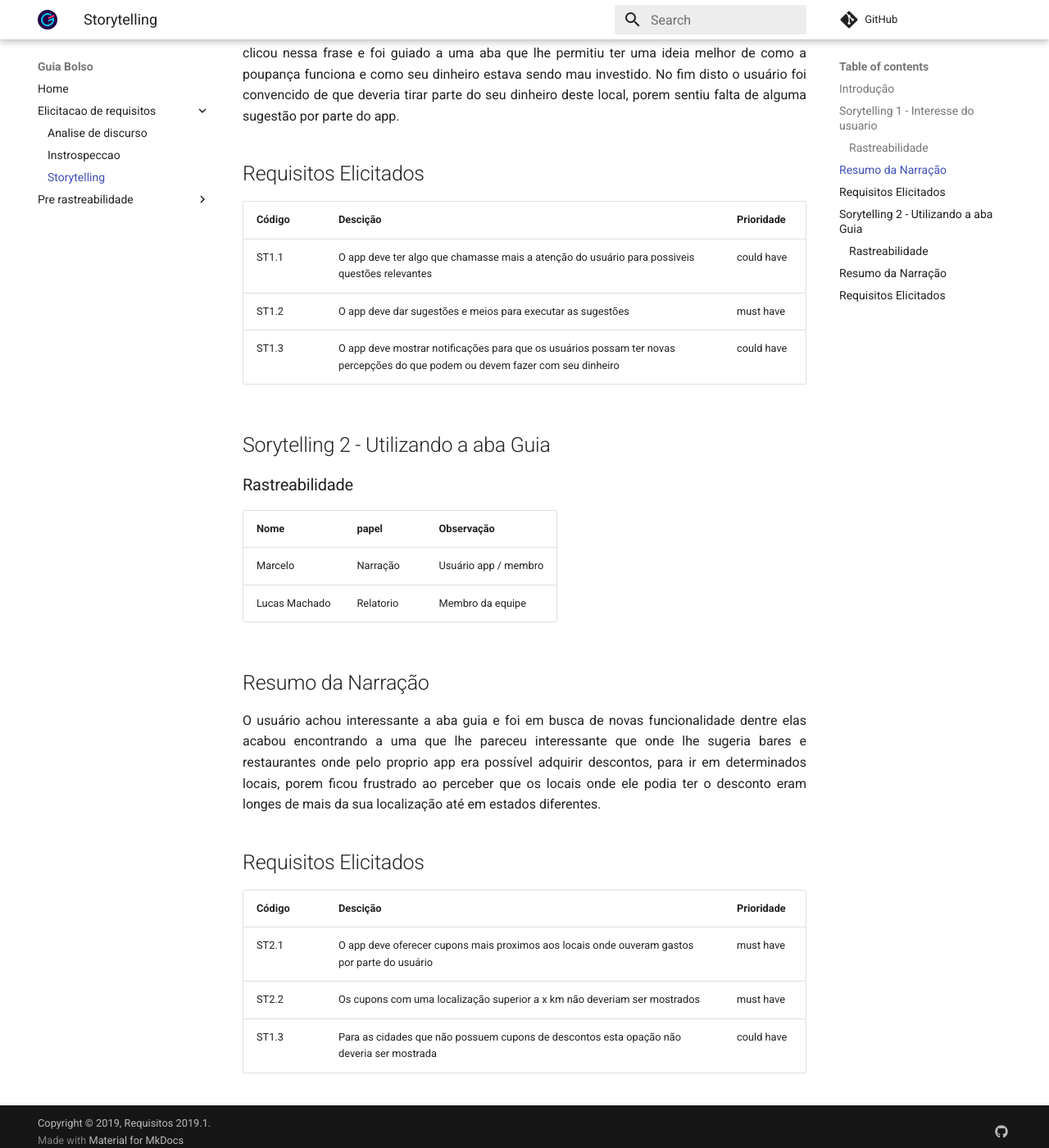
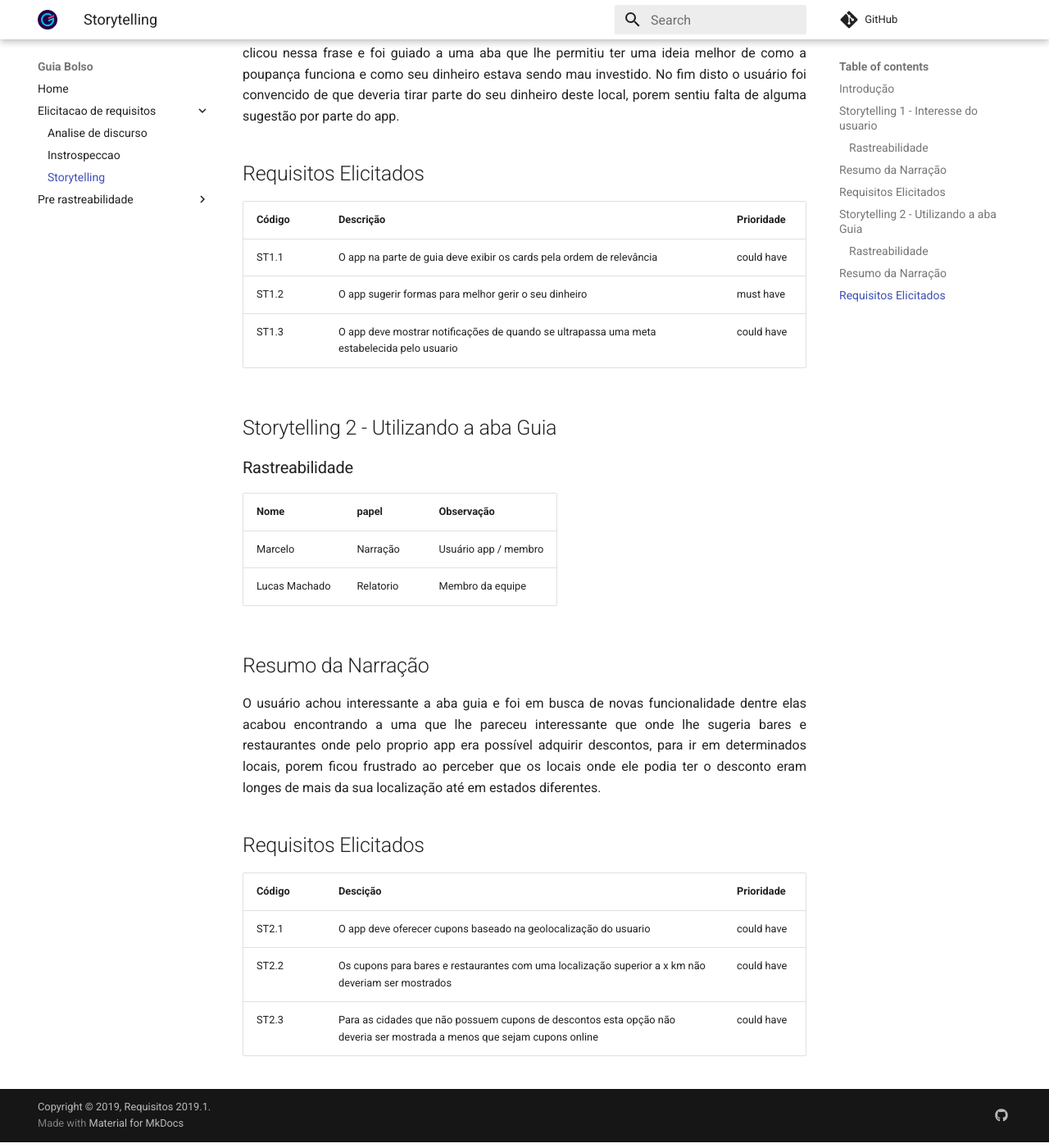
Before and after one commit to fga-disciplinas/2019.1-Guia-Bolso, an MkDocs documentation site: the page built from docs/elicitacao-de-requisitos/storytelling.md, in a window 1280 px wide and 1400 px high, scrolled down 790 px. Shown: the whole window at 82% size. Built offline with MkDocs 1.6.1 and Material for MkDocs 9.7.7, drawn with Linux system fonts in a browser that asks for light colours; comment, search, counter and statistics services are not loaded; some of the changed text lies outside the part shown.

Commit message:
Corrigindo os requisitos elicitados
Co-authored-by: Marcelo <santos46ma@gmail.com>

```diff
--- a/docs/elicitacao-de-requisitos/storytelling.md
+++ b/docs/elicitacao-de-requisitos/storytelling.md
@@ -2,7 +2,7 @@
 
 <p align="justify"> Elicitar utilizando o método storytelling trabalha a ideia de adquirir conhecimento por meio de histórias sejam elas contadas por um grupo de pessoas ou até mesmo uma organização. A equipe realizou um storytelling com um pai de um dos membros da equipe que recentemente começou a utilizar o app Guiabolso. Este conta como está sendo a sua experiência com o app enquanto os outros membros escutavam e anotavam. Abaixo esta um relatório da narrativa.</p>
 
-## Sorytelling 1 - Interesse do usuario
+## Storytelling 1 - Interesse do usuario
 
 ### Rastreabilidade
 
@@ -13,17 +13,17 @@
 
 ## Resumo da Narração
 
-<p aling= "justify"> O usuário começou a utilizar o app Guiabolso recentemente pelo fato de um colega te-lo recomendado para poder melhor observar como o seu dinheiro esta sendo gasto, logo no primeiro mês escavando o app viu uma frase que lhe chamou atenção, a frase era "Você tem na poupança X valor. Mas será que esse é o melhor lugar pra esse dinheiro?", rapidamente ele clicou nessa frase e foi guiado a uma aba que lhe permitiu ter uma ideia melhor de como a poupança funciona e como seu dinheiro estava sendo mau investido. No fim disto o usuário foi convencido de que deveria tirar parte do seu dinheiro deste local, porem sentiu falta de alguma sugestão por parte do app.</p>
+O usuário começou a utilizar o app Guiabolso recentemente pelo fato de um colega te-lo recomendado para poder melhor observar como o seu dinheiro esta sendo gasto, logo no primeiro mês escavando o app viu uma frase que lhe chamou atenção, a frase era "Você tem na poupança X valor. Mas será que esse é o melhor lugar pra esse dinheiro?", rapidamente ele clicou nessa frase e foi guiado a uma aba que lhe permitiu ter uma ideia melhor de como a poupança funciona e como seu dinheiro estava sendo mau investido. No fim disto o usuário foi convencido de que deveria tirar parte do seu dinheiro deste local, porem sentiu falta de alguma sugestão por parte do app.
 
 ## Requisitos Elicitados
 
-| Código | Descição | Prioridade |
+| Código | Descrição | Prioridade |
 | -- | -- | -- |
-| ST1.1 | O app deve ter algo que chamasse mais a atenção do usuário para possiveis questões relevantes | could have |
-| ST1.2 | O app deve dar sugestões e meios para executar as sugestões | must have |
-| ST1.3 | O app deve mostrar notificações para que os usuários possam ter novas percepções do que podem ou devem fazer com seu dinheiro | could have |
+| ST1.1 | O app na parte de guia deve exibir os cards pela ordem de relevância  | could have |
+| ST1.2 | O app sugerir formas para melhor gerir o seu dinheiro | must have |
+| ST1.3 | O app deve mostrar notificações de quando se ultrapassa uma meta estabelecida pelo usuario | could have |
 
-## Sorytelling 2 - Utilizando a aba Guia
+## Storytelling 2 - Utilizando a aba Guia
 
 ### Rastreabilidade
 
@@ -40,6 +40,6 @@
 
 | Código | Descição | Prioridade |
 | -- | -- | -- |
-| ST2.1 | O app deve oferecer cupons mais proximos aos locais onde ouveram gastos por parte do usuário | must  have |
-| ST2.2 | Os cupons com uma localização superior a x km não deveriam ser mostrados | must have |
-| ST1.3 | Para as cidades que não possuem cupons de descontos esta opação não deveria ser mostrada  | could have |
+| ST2.1 | O app deve oferecer cupons baseado na geolocalização do usuario | could have |
+| ST2.2 | Os cupons para bares e restaurantes com uma localização superior a x km não deveriam ser mostrados | could have |
+| ST2.3 | Para as cidades que não possuem cupons de descontos esta opção não deveria ser mostrada a menos que sejam cupons online  | could have |
```
